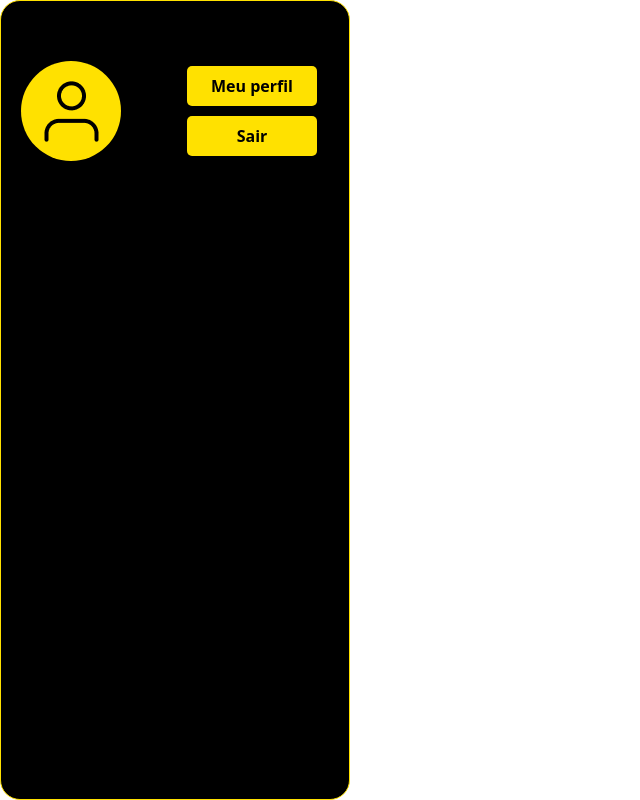
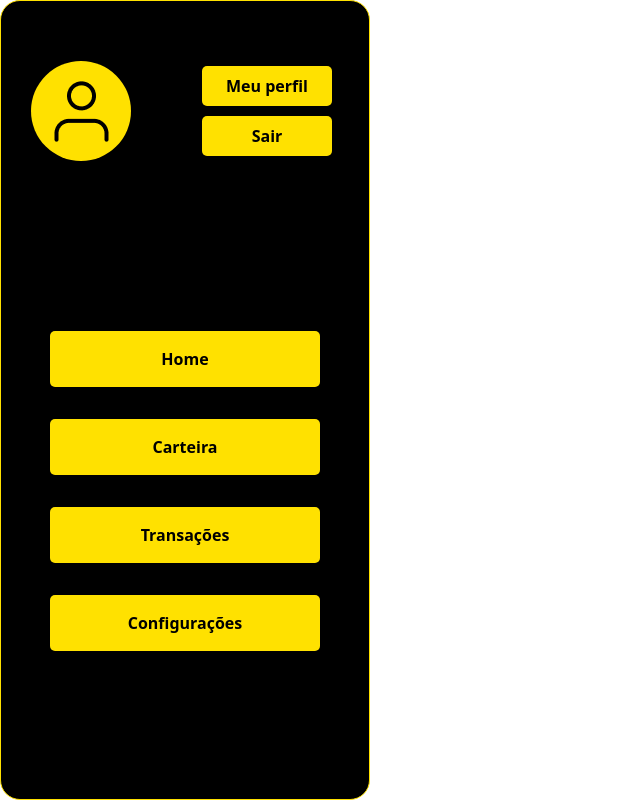
Before and after one commit to Pedro-areis/web-wallet, a React app in the folder frontend/: page /home in a window 1280 px wide. Shown: the whole page, without its empty margins (0-640 px from the left). Built offline with nearby package versions, Linux system fonts and the light colour scheme; the HTML template or start-up script is replaced by a standard one.

Commit message:
feat: adiciona botões de navageação ao navbar

```diff
--- a/frontend/src/components/NavBar/NavBar.tsx
+++ b/frontend/src/components/NavBar/NavBar.tsx
@@ -8,11 +8,12 @@ function NavBar() {
     }
 
     return (
-        <nav className="flex flex-col w-87.5 h-screen bg-[#000000] rounded-[20px]
+        <nav className="flex flex-col w-92.5 h-screen bg-[#000000] rounded-[20px]
         p-5 border border-[#ffe100]">
             <div className="flex flex-row justify-between items-center mt-10
             w-full h-25">
-                <div className="flex items-center justify-center w-25 h-25 rounded-[100%] bg-[#ffe100]">
+                <div className="flex items-center justify-center w-25 h-25
+                rounded-[100%] bg-[#ffe100] m-2.5">
                     <img src="src\assets\UserBlack.png" alt="perfil" />
                 </div>
                 <div className="flex flex-col items-center w-[50%] h-full justify-around">
@@ -23,6 +24,19 @@ function NavBar() {
                     rounded-[5px] items-center justify-center cursor-pointer hover:bg-[#dfc543]">Sair</button>
                 </div>
             </div>
+            <div className="flex flex-col mt-42.5 gap-8 items-center justify-center">
+                <button className="flex w-67.5 h-14 p-1.25 font-semibold text-black bg-[#ffe100]
+                rounded-[5px] items-center justify-center cursor-pointer hover:bg-[#dfc543]">Home</button>
+
+                <button className="flex w-67.5 h-14 p-1.25 font-semibold text-black bg-[#ffe100]
+                rounded-[5px] items-center justify-center cursor-pointer hover:bg-[#dfc543]">Carteira</button>
+
+                <button className="flex w-67.5 h-14 p-1.25 font-semibold text-black bg-[#ffe100]
+                rounded-[5px] items-center justify-center cursor-pointer hover:bg-[#dfc543]">Transações</button>
+
+                <button className="flex w-67.5 h-14 p-1.25 font-semibold text-black bg-[#ffe100]
+                rounded-[5px] items-center justify-center cursor-pointer hover:bg-[#dfc543]">Configurações</button>
+            </div>
         </nav>
     )
 }
```
